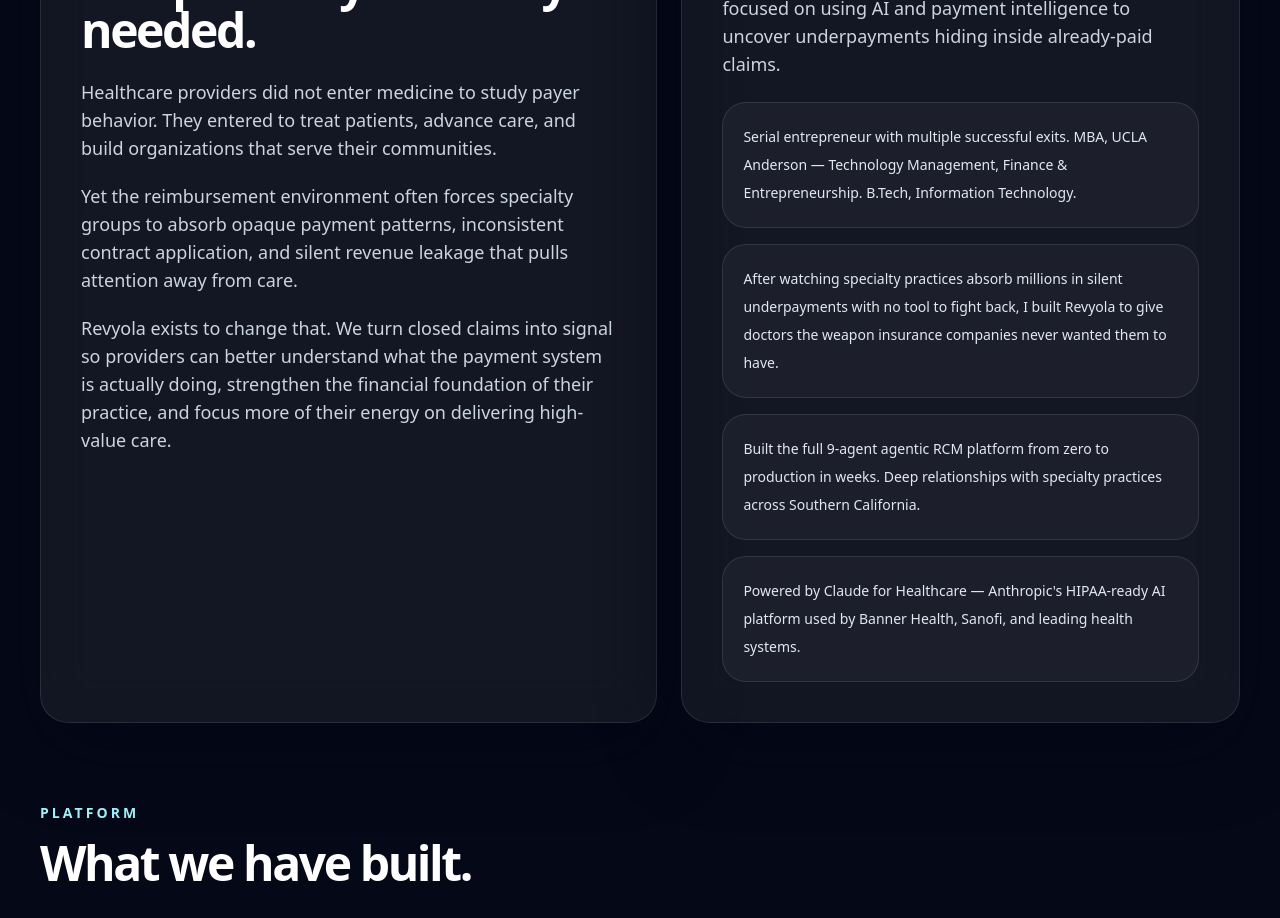
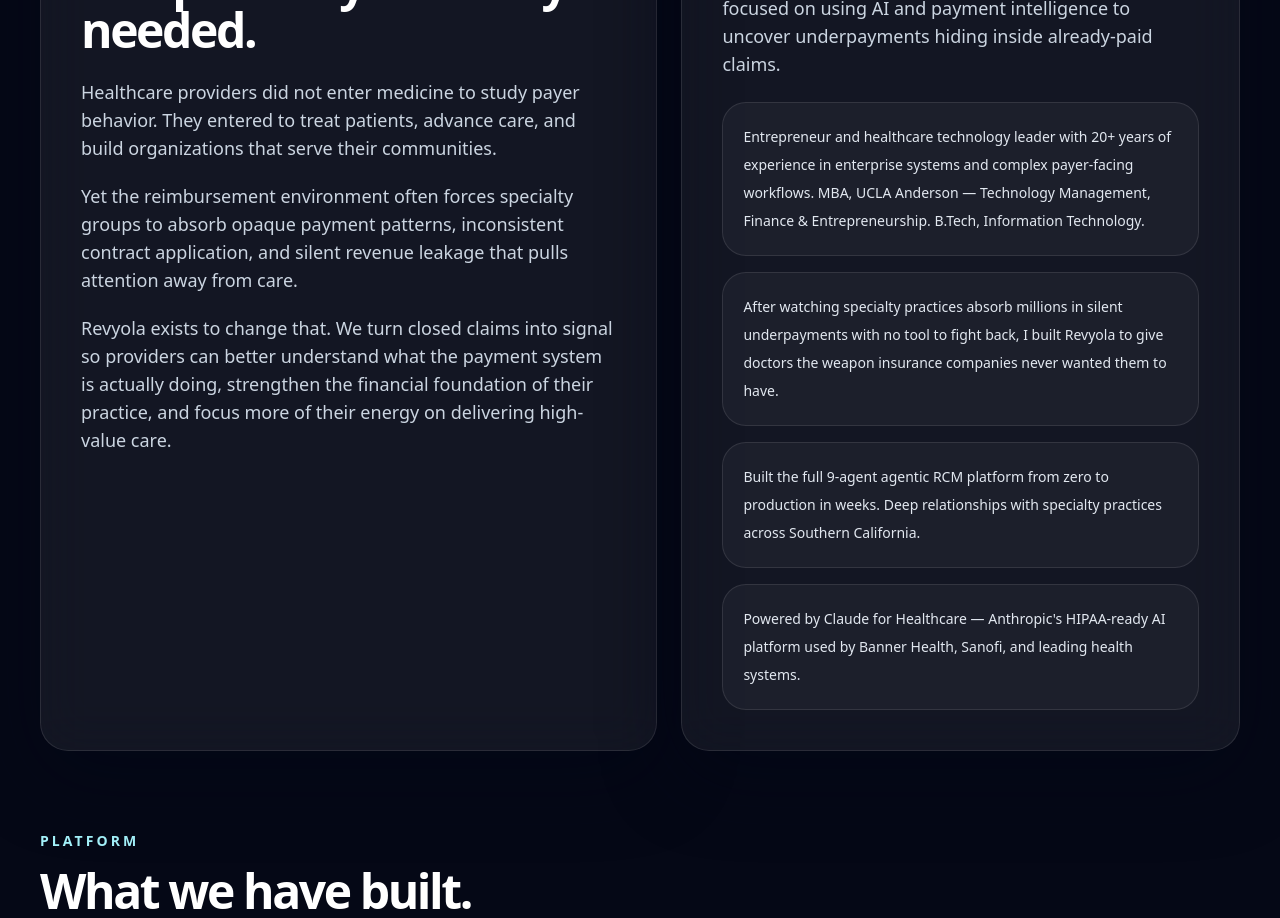
Before and after one commit to admin-dreamframestudio/revyola-site, a Next.js app: page / in a window 1280 px wide. Shown: the part 5040-5958 px from the top of the page. Built offline with nearby package versions, Linux system fonts and the light colour scheme.

Commit message:
Update RevyolaLandingPage.jsx
Updated Founder Description

```diff
--- a/RevyolaLandingPage.jsx
+++ b/RevyolaLandingPage.jsx
@@ -833,7 +833,7 @@
               </p>
               <div className="mt-6 grid gap-4">
                 {[
-                  "Serial entrepreneur with multiple successful exits. MBA, UCLA Anderson — Technology Management, Finance & Entrepreneurship. B.Tech, Information Technology.",
+                  "Entrepreneur and healthcare technology leader with 20+ years of experience in enterprise systems and complex payer-facing workflows. MBA, UCLA Anderson — Technology Management, Finance & Entrepreneurship. B.Tech, Information Technology.",
                   "After watching specialty practices absorb millions in silent underpayments with no tool to fight back, I built Revyola to give doctors the weapon insurance companies never wanted them to have.",
                   "Built the full 9-agent agentic RCM platform from zero to production in weeks. Deep relationships with specialty practices across Southern California.",
                   "Powered by Claude for Healthcare — Anthropic's HIPAA-ready AI platform used by Banner Health, Sanofi, and leading health systems.",
```
